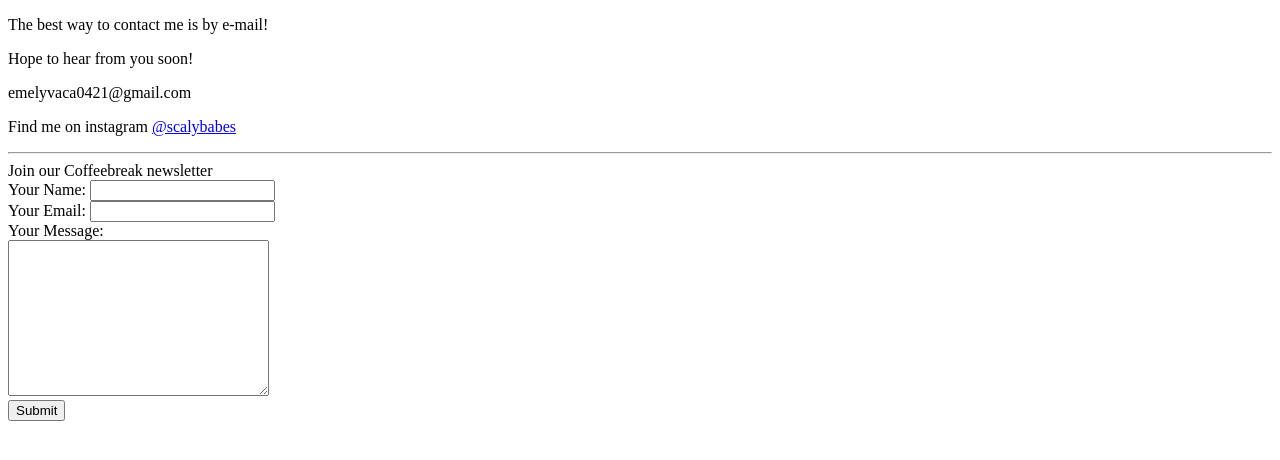
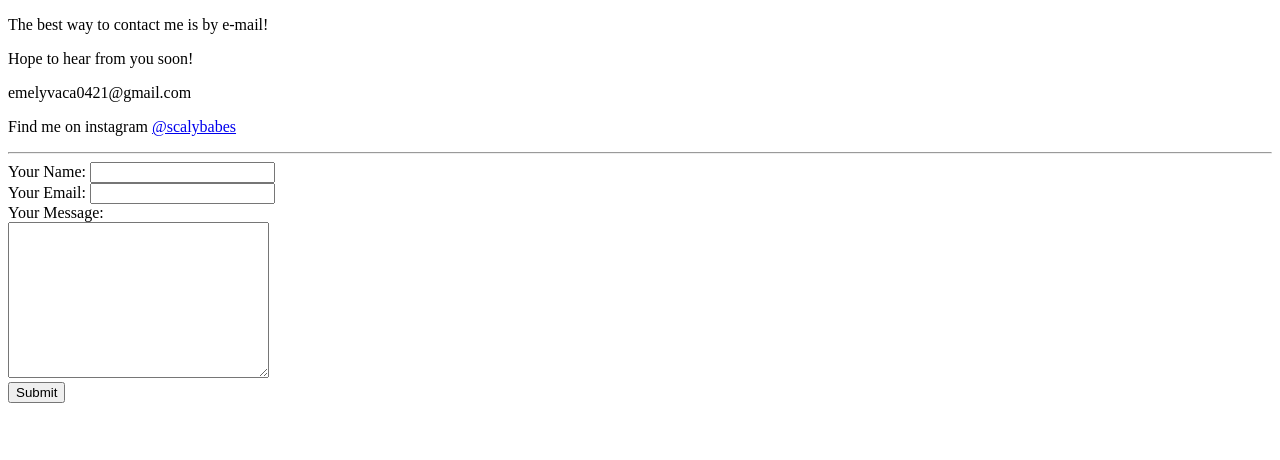
Before and after one commit to Prestigenoob/CV, a plain HTML site: page Contact-Me.html in a window 1280 px wide. Drawn offline with Linux system fonts and the light colour scheme.

Commit message:
Newletter notification removed

```diff
--- a/Contact-Me.html
+++ b/Contact-Me.html
@@ -13,7 +13,6 @@
   <p>Find me on instagram <a href="scalybabes_qr.png">@scalybabes</a></p>
   <hr>
   <form action="mailto:scalybabes@gmail.com" method="post"enctype="text/plain">
-    <label>Join our Coffeebreak newsletter</label><br>
     <label>Your Name:</label>
     <input type="text" name="yourName" value=""><br>
     <label>Your Email:</label>
```
